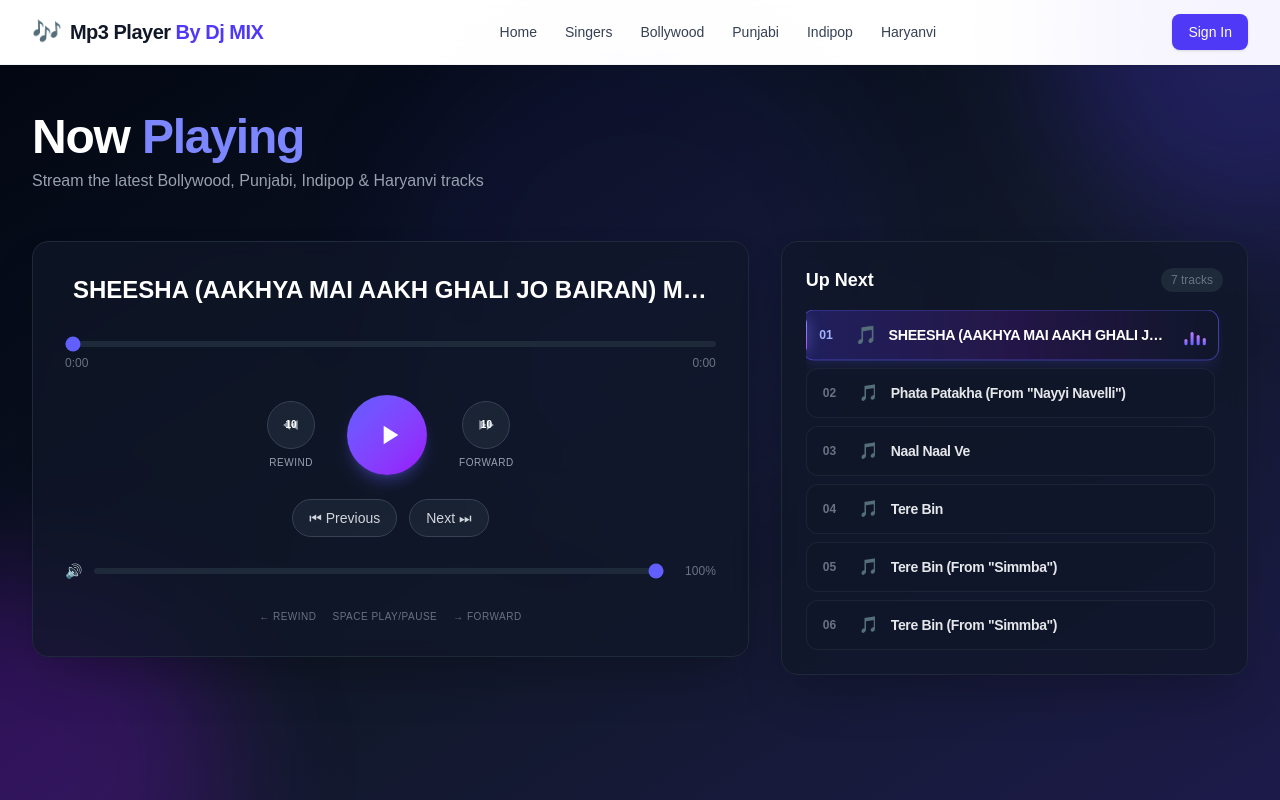
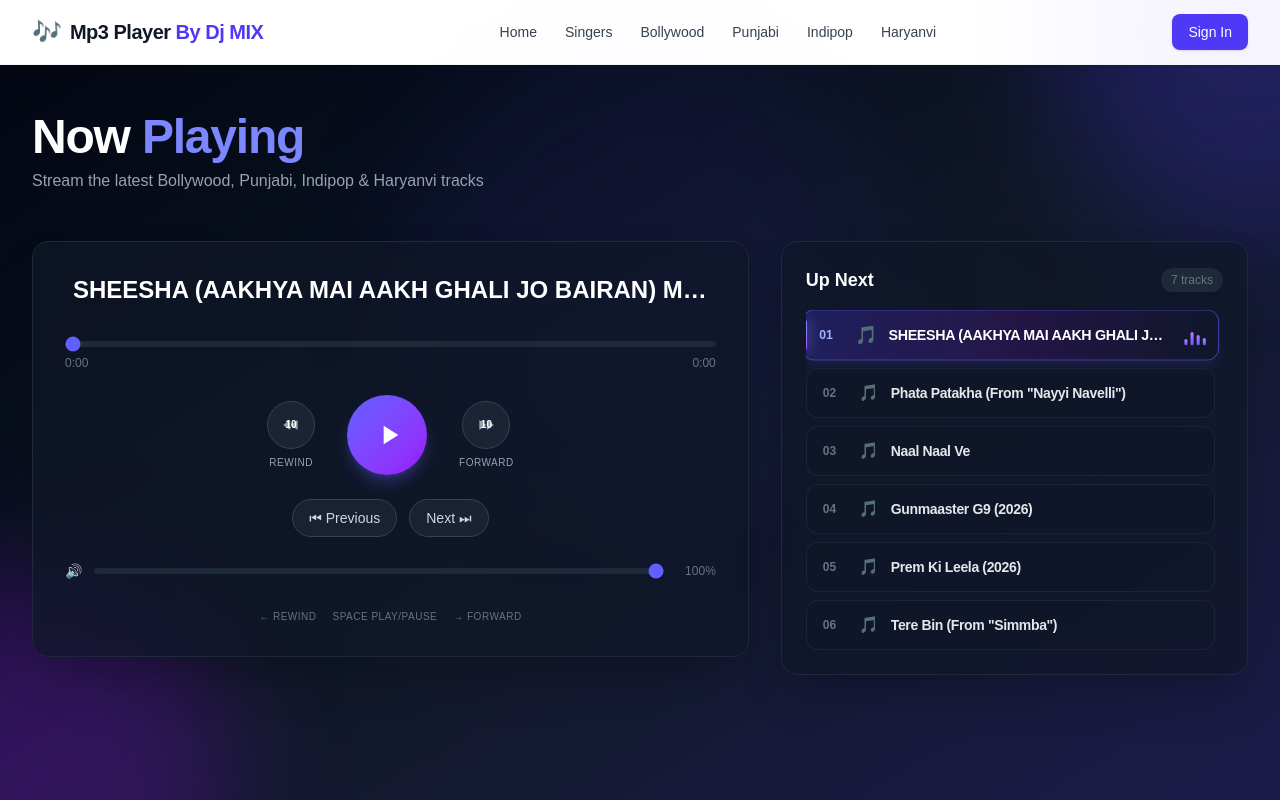
Before and after one commit to dhannajaypw24-dev/musicplayer, a Next.js app: page / in a window 1280 px wide. Shown: the top 800 px of the page. Built offline with nearby package versions, Linux system fonts and the light colour scheme.

Commit message:
song list update

```diff
--- a/app/components/Tracklist/Songlist.js
+++ b/app/components/Tracklist/Songlist.js
@@ -9,12 +9,12 @@ export const tracks = [
     src: "https://pagalworld.is/wp-content/uploads/2026/10/Naal%20Naal%20Ve%20-%20Naal%20Naal%20Ve%20(128%20kbps)%20-%2027355.mp3"
   },
   {
-    title: "Tere Bin",
-    src: "https://pagalworld.is/wp-content/uploads/2026/10/Tere%20Bin%20-%20Tere%20Bin%20(128%20kbps)%20-%2027354.mp3"
+    title: "Gunmaaster G9 (2026)",
+    src: "https://raagworld.com/upload_file/7/27/112/Afsaana_Banaaya_Aapne.mp3"
   },
   {
-    title: "Tere Bin (From \"Simmba\")",
-src: "https://pagalworld.is/wp-content/uploads/2026/10/Tere%20Bin%20(From%20&quot;Simmba&quot;)%20-%20Tere%20Bin%20(From%20Simmba)%20(128%20kbps)%20-%2027353.mp3"
+    title: "Prem Ki Leela (2026)",
+src: "https://raagworld.com/upload_file/7/27/63/Prem_Ki_Leela.mp3"
   },
   {
     title: "Tere Bin (From \"Simmba\")",
--- a/app/layout.tsx
+++ b/app/layout.tsx
@@ -14,8 +14,8 @@ const geistMono = Geist_Mono({
 });
 
 export const metadata: Metadata = {
-  title: "Create Next App",
-  description: "Generated by create next app",
+  title: "Mp3 player App",
+  description: "Generated by Dhannajay Pandey",
 };
 
 export default function RootLayout({
```
